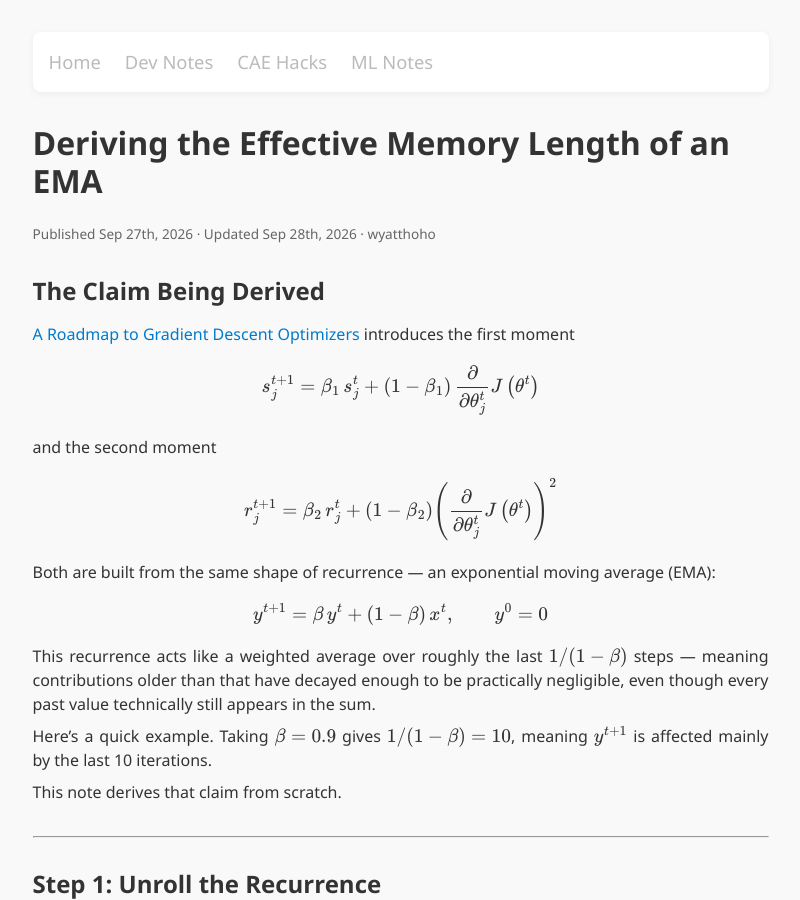
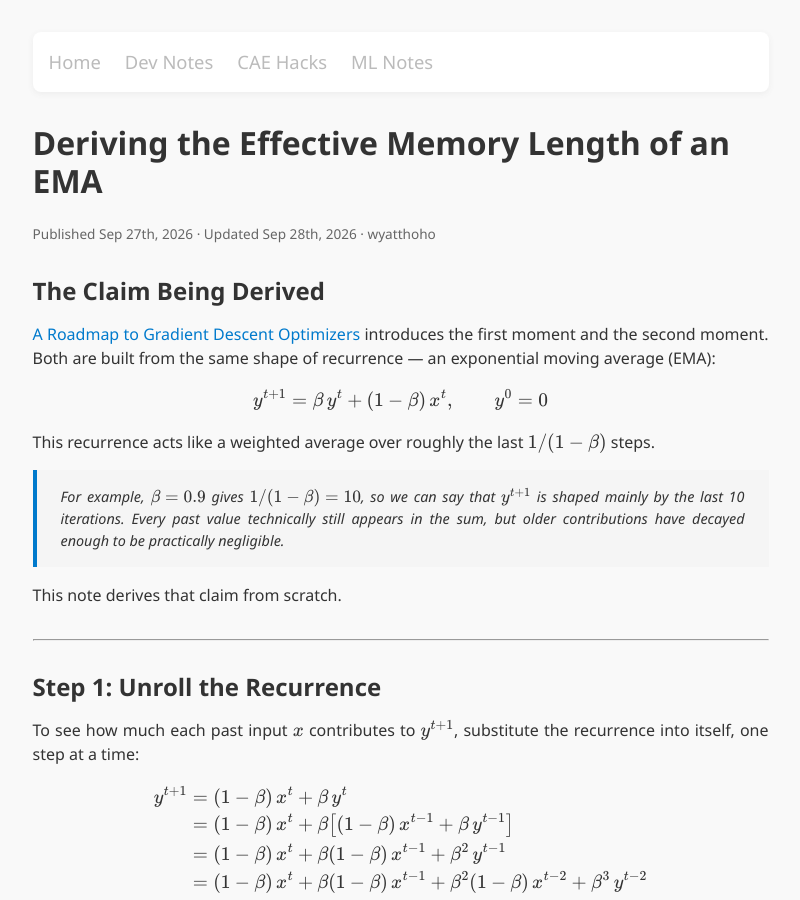
Before and after one commit to wyatthoho/wyatthoho.github.io, a Jekyll site: the page built from _ml_notes/deriving-effective-memory-length.md, in a window 1280 px wide and 900 px high. Shown: the whole window, without its empty margins (232-1032 px from the left). Built offline with Jekyll 4.4.1, drawn with Linux system fonts in a browser that asks for light colours.

Commit message:
Tighten intro of memory-length note: state claim, give example as aside, then announce derivation
Co-Authored-By: Claude Opus 5.5 <noreply@anthropic.com>

```diff
--- a/_ml_notes/deriving-effective-memory-length.md
+++ b/_ml_notes/deriving-effective-memory-length.md
@@ -6,21 +6,13 @@ birth: 2026-09-27
 
 ## The Claim Being Derived
 
-[A Roadmap to Gradient Descent Optimizers](roadmap-to-gradient-descent-optimizers) introduces the first moment
-
-$$\begin{equation} s_j^{t+1} = \beta_1\, s_j^{t} + (1-\beta_1)\,\frac{\partial}{\partial\theta_j^{t}}J\left(\theta^{t}\right) \end{equation}$$
-
-and the second moment
-
-$$\begin{equation} r_j^{t+1} = \beta_2\, r_j^{t} + (1-\beta_2)\left(\frac{\partial}{\partial\theta_j^{t}}J\left(\theta^{t}\right)\right)^2 \end{equation}$$
-
-Both are built from the same shape of recurrence — an exponential moving average (EMA):
+[A Roadmap to Gradient Descent Optimizers](roadmap-to-gradient-descent-optimizers) introduces the first moment and the second moment. Both are built from the same shape of recurrence — an exponential moving average (EMA):
 
 $$\begin{equation} y^{t+1} = \beta\, y^{t} + (1-\beta)\, x^{t}, \qquad y^{0}=0 \end{equation}$$
 
-This recurrence acts like a weighted average over roughly the last $1/(1-\beta)$ steps — meaning contributions older than that have decayed enough to be practically negligible, even though every past value technically still appears in the sum.
+This recurrence acts like a weighted average over roughly the last $1/(1-\beta)$ steps.
 
-Here's a quick example. Taking $\beta=0.9$ gives $1/(1-\beta)=10$, meaning $y^{t+1}$ is affected mainly by the last 10 iterations.
+> For example, $\beta=0.9$ gives $1/(1-\beta)=10$, so we can say that $y^{t+1}$ is shaped mainly by the last 10 iterations. Every past value technically still appears in the sum, but older contributions have decayed enough to be practically negligible.
 
 This note derives that claim from scratch.
 
```
